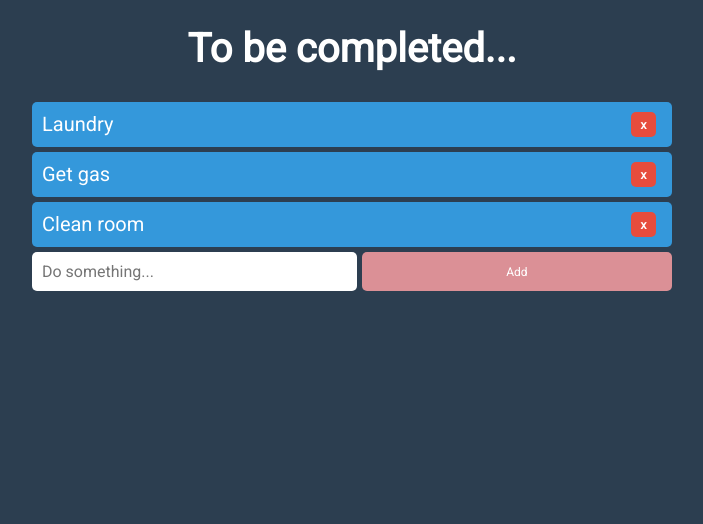
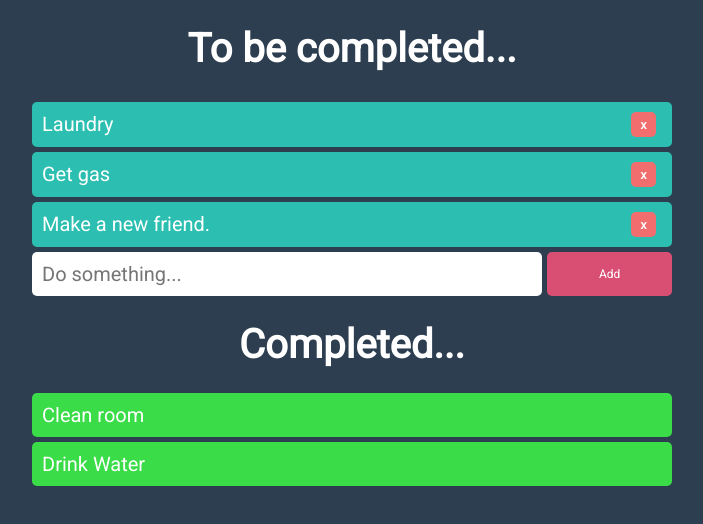
Before and after one commit to theprogramking/Todo, a plain HTML site: page index.html in a window 1280 px wide. Shown: the whole page, without its empty margins (288-991 px from the left). Drawn offline with nearby package versions, Linux system fonts and the light colour scheme.

Commit message:
Add completed section.

```diff
--- a/css/styles.css
+++ b/css/styles.css
@@ -17,6 +17,7 @@ h1 {
 	text-align: center;
 }
 
+
 .page {
 	margin: 0 auto;
 	padding: 0;
@@ -30,7 +31,7 @@ h1 {
 }
 
 .todoitem {
-	background-color: #3498DB;
+	background-color: #2CBFB1;
 	border-radius: 5px;
 	display: flex;
 	margin: 5px 0 0;
@@ -43,7 +44,7 @@ h1 {
 }
 
 .todo button {
-	background-color: #E74C3C;
+	background-color: #F26D6D;
 	border: none;
 	border-radius: 5px;
 	color: #FFF;
@@ -65,14 +66,14 @@ h1 {
 .todoinput {
 	border: 0;
 	border-radius: 5px;
-	font-size: 16px;
+	font-size: 20px;
 	outline: 0;
 	padding: 10px;
 	width: 100%;
 }
 
 .todoadd {
-	background-color: #DB9096;
+	background-color: #D94E73;
 	border: none;
 	border-radius: 5px;
 	color: #FFF;
@@ -81,5 +82,9 @@ h1 {
 	margin-left: 5px;
 	outline: 0;
 	padding: 5px;
-	width: 100%;
+	width: 25%;
 }
+
+.complete {
+    background-color: #3ADC48;
+}
--- a/index.html
+++ b/index.html
@@ -16,6 +16,9 @@
         <input class="todoinput" placeholder="Do something..." type="text" />
         <button class="todoadd">Add</button>
     </div>
+    <h1>Completed...</h1>
+    <div class="completed">
+    </div>
 </div>
 
 <script src="https://code.jquery.com/jquery-git.js"></script>
--- a/js/scripts.js
+++ b/js/scripts.js
@@ -1,5 +1,5 @@
 // TODO INIT
-var todoList = Todo(".todo");
+var todoList = Todo(".todo", ".completed");
 todoList.load();
 
 // TODO ADD
@@ -13,8 +13,6 @@ $(".todoadd").click(() => {
 
 // TODO REMOVE
 $(document).on('click', '.todo button', function(){
-  console.log($(this).attr("id"));
   todoList.remove($(this).attr("id"));
-  console.log(todoList.todos);
   todoList.load();
 });
--- a/js/todo.js
+++ b/js/todo.js
@@ -1,9 +1,11 @@
-let Todo = (selector) => {
+let Todo = (selector, completedSelector) => {
 
     let todos = [
-      { id: 0, text: "Laundry" },
-      { id: 1, text: "Get gas" },
-      { id: 2, text: "Clean room" }
+      { id: 0, text: "Laundry", completed: false },
+      { id: 1, text: "Get gas", completed: false },
+      { id: 2, text: "Make a new friend.", completed: false },
+      { id: 2, text: "Clean room", completed: true },
+      { id: 2, text: "Drink Water", completed: true }
     ];
 
     let add = (text) => {
@@ -17,7 +19,7 @@ let Todo = (selector) => {
     let remove = (id) => {
       for(var i in todos){
         if(todos[i].id == id){
-          todos.splice(todos.indexOf(todos[i]), 1)
+          todos[i].completed = true;
         }
       }
       return todos;
@@ -25,8 +27,14 @@ let Todo = (selector) => {
 
     let load = () => {
       $(selector).empty();
+      $(completedSelector).empty();
+
       todos.forEach((todo) => {
-        $(selector).append(`<div class='todoitem'><p id=${todo.id}>${todo.text}</p><button id=${todo.id} href="#">x</button></div>`);
+        if(todo.completed){
+            $(completedSelector).append(`<div class='todoitem complete'><p>${todo.text}</p></div>`);
+        } else {
+            $(selector).append(`<div class='todoitem'><p id=${todo.id}>${todo.text}</p><button id=${todo.id} href="#">x</button></div>`);
+        }
       });
     }
 
```
